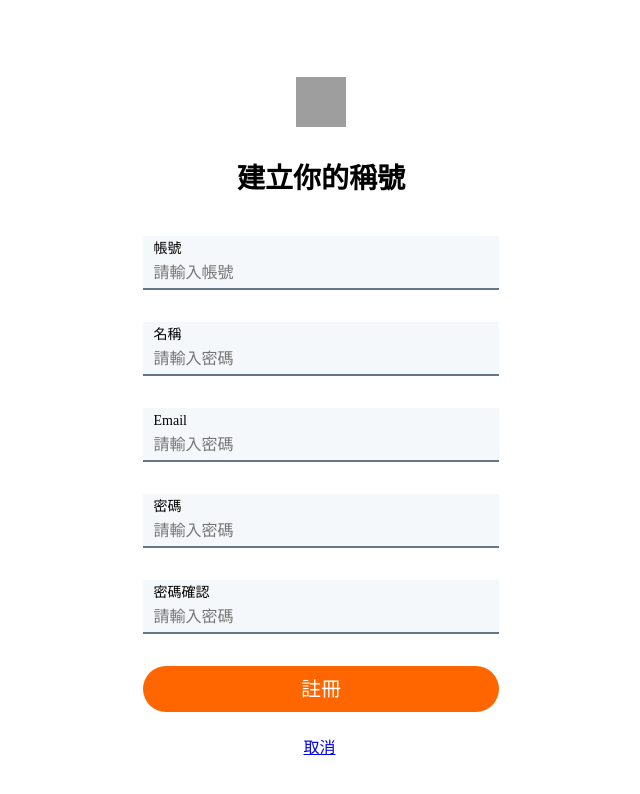
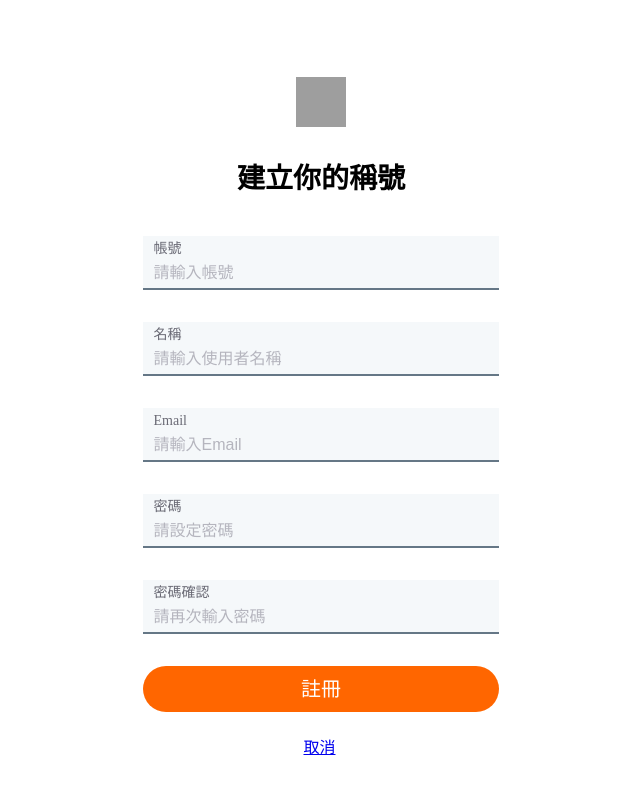
Before and after one commit to Yanhuabcd820/twitter2022, a Vue app: page /#/regist in a window 1280 px wide. Shown: the top 794 px of the page, without its empty margins (319-959 px from the left). Built offline with nearby package versions, Linux system fonts and the light colour scheme; grey boxes are pictures that could not be loaded.

Commit message:
modified placeholder color

```diff
--- a/src/assets/css/LoginRegist.css
+++ b/src/assets/css/LoginRegist.css
@@ -48,6 +48,7 @@ img {
 label {
   font-size: 14px;
   line-height: 22px;
+  color: #696974;
 }
 
 input {
@@ -56,6 +57,11 @@ input {
   border: 0;
   background-color: #F5F8FA;
   outline: none;
+}
+
+::placeholder {
+  /* CSS 3 標準 */
+  color: #B5B5BE;
 }
 
 .confirm-btn {
--- a/src/views/Regist.vue
+++ b/src/views/Regist.vue
@@ -25,7 +25,7 @@
           id="name"
           name="name"
           type="text"
-          placeholder="請輸入密碼"
+          placeholder="請輸入使用者名稱"
           required
           autofocus
           v-model="name"
@@ -37,7 +37,7 @@
           id="email"
           name="email"
           type="email"
-          placeholder="請輸入密碼"
+          placeholder="請輸入Email"
           required
           autofocus
           v-model="email"
@@ -49,7 +49,7 @@
           id="password"
           name="password"
           type="password"
-          placeholder="請輸入密碼"
+          placeholder="請設定密碼"
           required
           autofocus
           v-model="password"
@@ -61,7 +61,7 @@
           id="password_confirm"
           name="password_confirm"
           type="password"
-          placeholder="請輸入密碼"
+          placeholder="請再次輸入密碼"
           required
           autofocus
           v-model="password_confirm"
```
